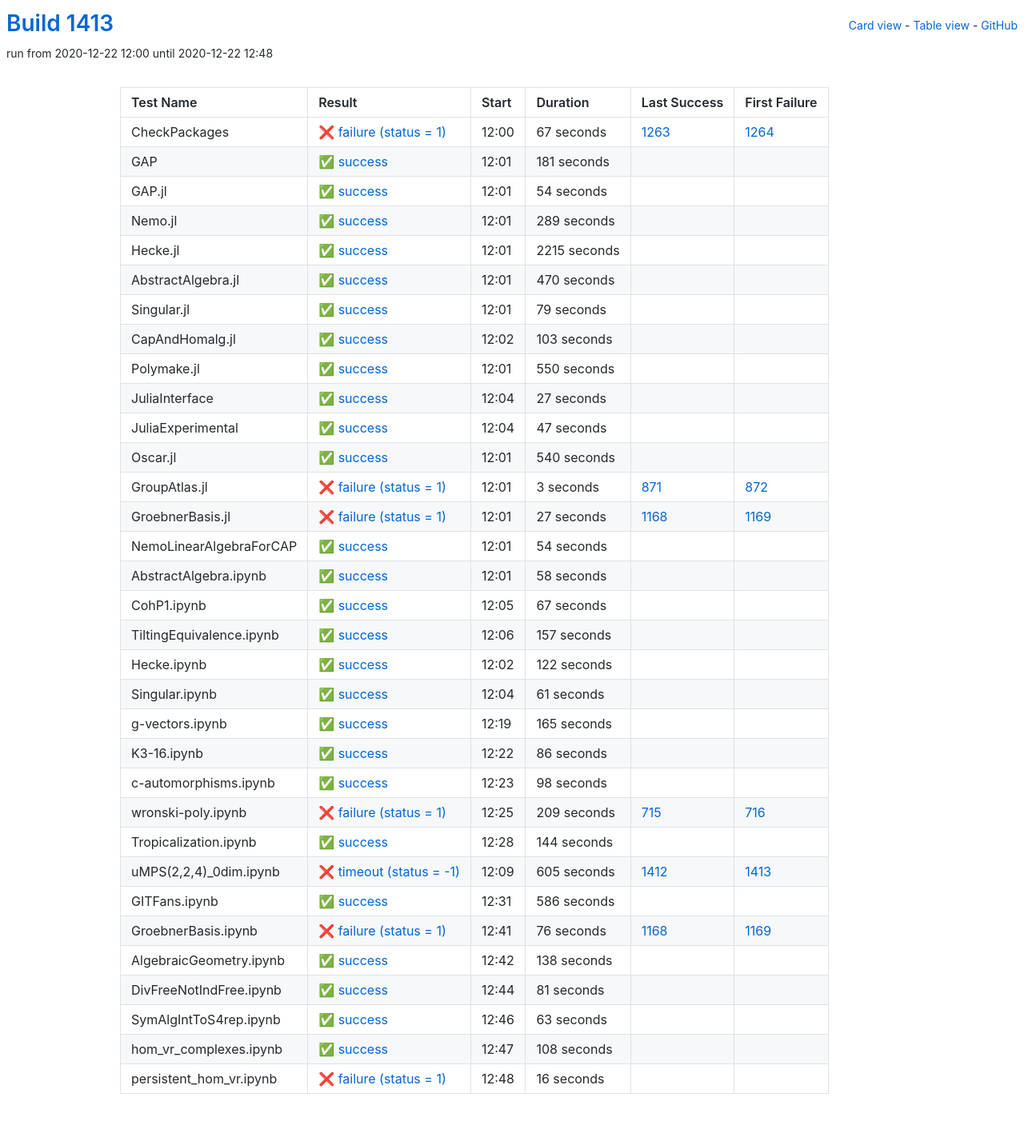
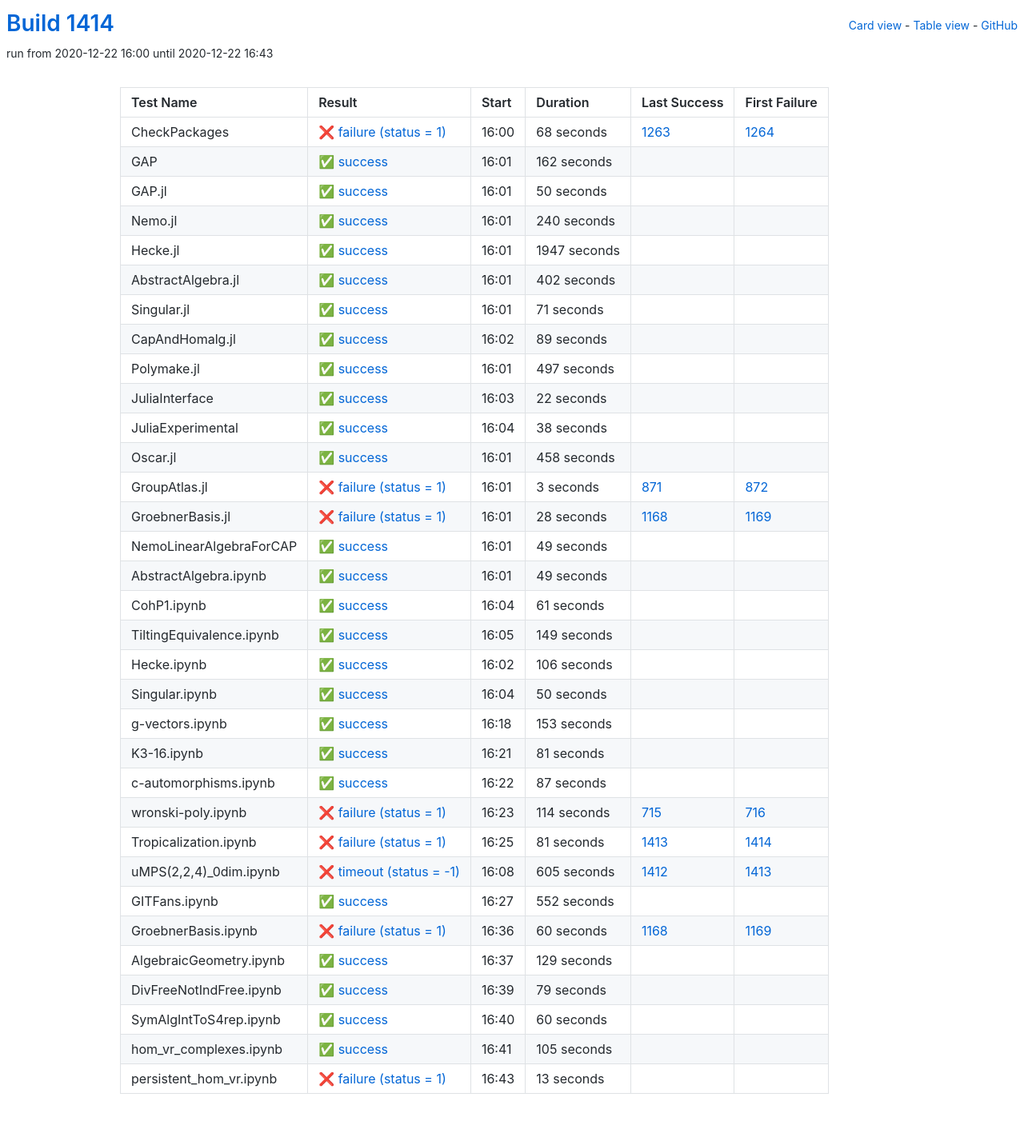
Before and after one commit to oscar-system/oscar-ci-status-stable, a Jekyll site: the page built from table.html, in a window 1280 px wide. Shown: the whole page at 80% size. Built offline with Jekyll 4.4.1, drawn with Linux system fonts in a browser that asks for light colours.

Commit message:
Build #1414

```diff
--- a/_data/ci.yml
+++ b/_data/ci.yml
@@ -1,6 +1,6 @@
 ---
-build: 1413
-build_url: https://oscarci.mathematik.uni-kl.de/job/oscar-stable/1413/
+build: 1414
+build_url: https://oscarci.mathematik.uni-kl.de/job/oscar-stable/1414/
 job: oscar-stable
 organization: oscar-system
 repo: oscar-ci-status-stable
@@ -8,152 +8,152 @@ repourl: https://github.com/oscar-system/oscar-ci-status-stable
 tests:
 - name: CheckPackages
   id: checkpackages
-  log: https://oscarci.mathematik.uni-kl.de/job/oscar-stable/1413/artifact/logs/build-1413/CheckPackages.log
-  start: 2020-12-22 12:00
+  log: https://oscarci.mathematik.uni-kl.de/job/oscar-stable/1414/artifact/logs/build-1414/CheckPackages.log
+  start: 2020-12-22 16:00
   success: false
   exitcode: 1
   status: failure
-  duration: 67
+  duration: 68
   last_success: 1263
   last_success_url: https://oscarci.mathematik.uni-kl.de/job/oscar-stable/1263/
   first_failure: 1264
   first_failure_url: https://oscarci.mathematik.uni-kl.de/job/oscar-stable/1264/
 - name: GAP
   id: gap
-  log: https://oscarci.mathematik.uni-kl.de/job/oscar-stable/1413/artifact/logs/build-1413/GAP.log
-  start: 2020-12-22 12:01
+  log: https://oscarci.mathematik.uni-kl.de/job/oscar-stable/1414/artifact/logs/build-1414/GAP.log
+  start: 2020-12-22 16:01
   success: true
   exitcode: 0
   status: success
-  duration: 181
+  duration: 162
   last_success: false
   last_success_url:
   first_failure: false
   first_failure_url:
 - name: GAP.jl
   id: gap-jl
-  log: https://oscarci.mathematik.uni-kl.de/job/oscar-stable/1413/artifact/logs/build-1413/GAP.jl.log
-  start: 2020-12-22 12:01
+  log: https://oscarci.mathematik.uni-kl.de/job/oscar-stable/1414/artifact/logs/build-1414/GAP.jl.log
+  start: 2020-12-22 16:01
   success: true
   exitcode: 0
   status: success
-  duration: 54
+  duration: 50
   last_success: false
   last_success_url:
   first_failure: false
   first_failure_url:
 - name: Nemo.jl
   id: nemo-jl
-  log: https://oscarci.mathematik.uni-kl.de/job/oscar-stable/1413/artifact/logs/build-1413/Nemo.jl.log
-  start: 2020-12-22 12:01
+  log: https://oscarci.mathematik.uni-kl.de/job/oscar-stable/1414/artifact/logs/build-1414/Nemo.jl.log
+  start: 2020-12-22 16:01
   success: true
   exitcode: 0
   status: success
-  duration: 289
+  duration: 240
   last_success: false
   last_success_url:
   first_failure: false
   first_failure_url:
 - name: Hecke.jl
   id: hecke-jl
-  log: https://oscarci.mathematik.uni-kl.de/job/oscar-stable/1413/artifact/logs/build-1413/Hecke.jl.log
-  start: 2020-12-22 12:01
+  log: https://oscarci.mathematik.uni-kl.de/job/oscar-stable/1414/artifact/logs/build-1414/Hecke.jl.log
+  start: 2020-12-22 16:01
   success: true
   exitcode: 0
   status: success
-  duration: 2215
+  duration: 1947
   last_success: false
   last_success_url:
   first_failure: false
   first_failure_url:
 - name: AbstractAlgebra.jl
   id: abstractalgebra-jl
-  log: https://oscarci.mathematik.uni-kl.de/job/oscar-stable/1413/artifact/logs/build-1413/AbstractAlgebra.jl.log
-  start: 2020-12-22 12:01
+  log: https://oscarci.mathematik.uni-kl.de/job/oscar-stable/1414/artifact/logs/build-1414/AbstractAlgebra.jl.log
+  start: 2020-12-22 16:01
   success: true
   exitcode: 0
   status: success
-  duration: 470
+  duration: 402
   last_success: false
   last_success_url:
   first_failure: false
   first_failure_url:
 - name: Singular.jl
   id: singular-jl
-  log: https://oscarci.mathematik.uni-kl.de/job/oscar-stable/1413/artifact/logs/build-1413/Singular.jl.log
-  start: 2020-12-22 12:01
+  log: https://oscarci.mathematik.uni-kl.de/job/oscar-stable/1414/artifact/logs/build-1414/Singular.jl.log
+  start: 2020-12-22 16:01
   success: true
   exitcode: 0
   status: success
-  duration: 79
+  duration: 71
   last_success: false
   last_success_url:
   first_failure: false
   first_failure_url:
 - name: CapAndHomalg.jl
   id: capandhomalg-jl
-  log: https://oscarci.mathematik.uni-kl.de/job/oscar-stable/1413/artifact/logs/build-1413/CapAndHomalg.jl.log
-  start: 2020-12-22 12:02
+  log: https://oscarci.mathematik.uni-kl.de/job/oscar-stable/1414/artifact/logs/build-1414/CapAndHomalg.jl.log
+  start: 2020-12-22 16:02
   success: true
   exitcode: 0
   status: success
-  duration: 103
+  duration: 89
   last_success: false
   last_success_url:
   first_failure: false
   first_failure_url:
 - name: Polymake.jl
   id: polymake-jl
-  log: https://oscarci.mathematik.uni-kl.de/job/oscar-stable/1413/artifact/logs/build-1413/Polymake.jl.log
-  start: 2020-12-22 12:01
+  log: https://oscarci.mathematik.uni-kl.de/job/oscar-stable/1414/artifact/logs/build-1414/Polymake.jl.log
+  start: 2020-12-22 16:01
   success: true
   exitcode: 0
   status: success
-  duration: 550
+  duration: 497
   last_success: false
   last_success_url:
   first_failure: false
   first_failure_url:
 - name: JuliaInterface
   id: juliainterface
-  log: https://oscarci.mathematik.uni-kl.de/job/oscar-stable/1413/artifact/logs/build-1413/JuliaInterface.log
-  start: 2020-12-22 12:04
+  log: https://oscarci.mathematik.uni-kl.de/job/oscar-stable/1414/artifact/logs/build-1414/JuliaInterface.log
+  start: 2020-12-22 16:03
   success: true
   exitcode: 0
   status: success
-  duration: 27
+  duration: 22
   last_success: false
   last_success_url:
   first_failure: false
   first_failure_url:
 - name: JuliaExperimental
   id: juliaexperimental
-  log: https://oscarci.mathematik.uni-kl.de/job/oscar-stable/1413/artifact/logs/build-1413/JuliaExperimental.log
-  start: 2020-12-22 12:04
+  log: https://oscarci.mathematik.uni-kl.de/job/oscar-stable/1414/artifact/logs/build-1414/JuliaExperimental.log
+  start: 2020-12-22 16:04
   success: true
   exitcode: 0
   status: success
-  duration: 47
+  duration: 38
   last_success: false
   last_success_url:
   first_failure: false
   first_failure_url:
 - name: Oscar.jl
   id: oscar-jl
-  log: https://oscarci.mathematik.uni-kl.de/job/oscar-stable/1413/artifact/logs/build-1413/Oscar.jl.log
-  start: 2020-12-22 12:01
+  log: https://oscarci.mathematik.uni-kl.de/job/oscar-stable/1414/artifact/logs/build-1414/Oscar.jl.log
+  start: 2020-12-22 16:01
   success: true
   exitcode: 0
   status: success
-  duration: 540
+  duration: 458
   last_success: false
   last_success_url:
   first_failure: false
   first_failure_url:
 - name: GroupAtlas.jl
   id: groupatlas-jl
-  log: https://oscarci.mathematik.uni-kl.de/job/oscar-stable/1413/artifact/logs/build-1413/GroupAtlas.jl.log
-  start: 2020-12-22 12:01
+  log: https://oscarci.mathematik.uni-kl.de/job/oscar-stable/1414/artifact/logs/build-1414/GroupAtlas.jl.log
+  start: 2020-12-22 16:01
   success: false
   exitcode: 1
   status: failure
@@ -164,80 +164,44 @@ tests:
   first_failure_url: https://oscarci.mathematik.uni-kl.de/job/oscar-stable/872/
 - name: GroebnerBasis.jl
   id: groebnerbasis-jl
-  log: https://oscarci.mathematik.uni-kl.de/job/oscar-stable/1413/artifact/logs/build-1413/GroebnerBasis.jl.log
-  start: 2020-12-22 12:01
+  log: https://oscarci.mathematik.uni-kl.de/job/oscar-stable/1414/artifact/logs/build-1414/GroebnerBasis.jl.log
+  start: 2020-12-22 16:01
   success: false
   exitcode: 1
   status: failure
-  duration: 27
+  duration: 28
   last_success: 1168
   last_success_url: https://oscarci.mathematik.uni-kl.de/job/oscar-stable/1168/
   first_failure: 1169
   first_failure_url: https://oscarci.mathematik.uni-kl.de/job/oscar-stable/1169/
 - name: NemoLinearAlgebraForCAP
   id: nemolinearalgebraforcap
-  log: https://oscarci.mathematik.uni-kl.de/job/oscar-stable/1413/artifact/logs/build-1413/NemoLinearAlgebraForCAP.log
-  start: 2020-12-22 12:01
+  log: https://oscarci.mathematik.uni-kl.de/job/oscar-stable/1414/artifact/logs/build-1414/NemoLinearAlgebraForCAP.log
+  start: 2020-12-22 16:01
   success: true
   exitcode: 0
   status: success
-  duration: 54
+  duration: 49
   last_success: false
   last_success_url:
   first_failure: false
   first_failure_url:
 - name: AbstractAlgebra.ipynb
   id: abstractalgebra-ipynb
-  log: https://oscarci.mathematik.uni-kl.de/job/oscar-stable/1413/artifact/logs/build-1413/AbstractAlgebra.ipynb.log
-  start: 2020-12-22 12:01
+  log: https://oscarci.mathematik.uni-kl.de/job/oscar-stable/1414/artifact/logs/build-1414/AbstractAlgebra.ipynb.log
+  start: 2020-12-22 16:01
   success: true
   exitcode: 0
   status: success
-  duration: 58
+  duration: 49
   last_success: false
   last_success_url:
   first_failure: false
   first_failure_url:
 - name: CohP1.ipynb
   id: cohp1-ipynb
-  log: https://oscarci.mathematik.uni-kl.de/job/oscar-stable/1413/artifact/logs/build-1413/CohP1.ipynb.log
-  start: 2020-12-22 12:05
-  success: true
-  exitcode: 0
-  status: success
-  duration: 67
-  last_success: false
-  last_success_url:
-  first_failure: false
-  first_failure_url:
-- name: TiltingEquivalence.ipynb
-  id: tiltingequivalence-ipynb
-  log: https://oscarci.mathematik.uni-kl.de/job/oscar-stable/1413/artifact/logs/build-1413/TiltingEquivalence.ipynb.log
-  start: 2020-12-22 12:06
-  success: true
-  exitcode: 0
-  status: success
-  duration: 157
-  last_success: false
-  last_success_url:
-  first_failure: false
-  first_failure_url:
-- name: Hecke.ipynb
-  id: hecke-ipynb
-  log: https://oscarci.mathematik.uni-kl.de/job/oscar-stable/1413/artifact/logs/build-1413/Hecke.ipynb.log
-  start: 2020-12-22 12:02
-  success: true
-  exitcode: 0
-  status: success
-  duration: 122
-  last_success: false
-  last_success_url:
-  first_failure: false
-  first_failure_url:
-- name: Singular.ipynb
-  id: singular-ipynb
-  log: https://oscarci.mathematik.uni-kl.de/job/oscar-stable/1413/artifact/logs/build-1413/Singular.ipynb.log
-  start: 2020-12-22 12:04
+  log: https://oscarci.mathematik.uni-kl.de/job/oscar-stable/1414/artifact/logs/build-1414/CohP1.ipynb.log
+  start: 2020-12-22 16:04
   success: true
   exitcode: 0
   status: success
@@ -246,70 +210,106 @@ tests:
   last_success_url:
   first_failure: false
   first_failure_url:
-- name: g-vectors.ipynb
-  id: g-vectors-ipynb
-  log: https://oscarci.mathematik.uni-kl.de/job/oscar-stable/1413/artifact/logs/build-1413/g-vectors.ipynb.log
-  start: 2020-12-22 12:19
+- name: TiltingEquivalence.ipynb
+  id: tiltingequivalence-ipynb
+  log: https://oscarci.mathematik.uni-kl.de/job/oscar-stable/1414/artifact/logs/build-1414/TiltingEquivalence.ipynb.log
+  start: 2020-12-22 16:05
   success: true
   exitcode: 0
   status: success
-  duration: 165
+  duration: 149
+  last_success: false
+  last_success_url:
+  first_failure: false
+  first_failure_url:
+- name: Hecke.ipynb
+  id: hecke-ipynb
+  log: https://oscarci.mathematik.uni-kl.de/job/oscar-stable/1414/artifact/logs/build-1414/Hecke.ipynb.log
+  start: 2020-12-22 16:02
+  success: true
+  exitcode: 0
+  status: success
+  duration: 106
+  last_success: false
+  last_success_url:
+  first_failure: false
+  first_failure_url:
+- name: Singular.ipynb
+  id: singular-ipynb
+  log: https://oscarci.mathematik.uni-kl.de/job/oscar-stable/1414/artifact/logs/build-1414/Singular.ipynb.log
+  start: 2020-12-22 16:04
+  success: true
+  exitcode: 0
+  status: success
+  duration: 50
+  last_success: false
+  last_success_url:
+  first_failure: false
+  first_failure_url:
+- name: g-vectors.ipynb
+  id: g-vectors-ipynb
+  log: https://oscarci.mathematik.uni-kl.de/job/oscar-stable/1414/artifact/logs/build-1414/g-vectors.ipynb.log
+  start: 2020-12-22 16:18
+  success: true
+  exitcode: 0
+  status: success
+  duration: 153
   last_success: false
   last_success_url:
   first_failure: false
   first_failure_url:
 - name: K3-16.ipynb
   id: k3-16-ipynb
-  log: https://oscarci.mathematik.uni-kl.de/job/oscar-stable/1413/artifact/logs/build-1413/K3-16.ipynb.log
-  start: 2020-12-22 12:22
+  log: https://oscarci.mathematik.uni-kl.de/job/oscar-stable/1414/artifact/logs/build-1414/K3-16.ipynb.log
+  start: 2020-12-22 16:21
   success: true
   exitcode: 0
   status: success
-  duration: 86
+  duration: 81
   last_success: false
   last_success_url:
   first_failure: false
   first_failure_url:
 - name: c-automorphisms.ipynb
   id: c-automorphisms-ipynb
-  log: https://oscarci.mathematik.uni-kl.de/job/oscar-stable/1413/artifact/logs/build-1413/c-automorphisms.ipynb.log
-  start: 2020-12-22 12:23
+  log: https://oscarci.mathematik.uni-kl.de/job/oscar-stable/1414/artifact/logs/build-1414/c-automorphisms.ipynb.log
+  start: 2020-12-22 16:22
   success: true
   exitcode: 0
   status: success
-  duration: 98
+  duration: 87
   last_success: false
   last_success_url:
   first_failure: false
   first_failure_url:
 - name: wronski-poly.ipynb
   id: wronski-poly-ipynb
-  log: https://oscarci.mathematik.uni-kl.de/job/oscar-stable/1413/artifact/logs/build-1413/wronski-poly.ipynb.log
-  start: 2020-12-22 12:25
+  log: https://oscarci.mathematik.uni-kl.de/job/oscar-stable/1414/artifact/logs/build-1414/wronski-poly.ipynb.log
+  start: 2020-12-22 16:23
   success: false
   exitcode: 1
   status: failure
-  duration: 209
+  duration: 114
   last_success: 715
   last_success_url: https://oscarci.mathematik.uni-kl.de/job/oscar-stable/715/
   first_failure: 716
   first_failure_url: https://oscarci.mathematik.uni-kl.de/job/oscar-stable/716/
 - name: Tropicalization.ipynb
   id: tropicalization-ipynb
-  log: https://oscarci.mathematik.uni-kl.de/job/oscar-stable/1413/artifact/logs/build-1413/Tropicalization.ipynb.log
-  start: 2020-12-22 12:28
-  success: true
-  exitcode: 0
-  status: success
-  duration: 144
-  last_success: false
-  last_success_url:
-  first_failure: false
-  first_failure_url:
+  log: https://oscarci.mathematik.uni-kl.de/job/oscar-stable/1414/artifact/logs/build-1414/Tropicalization.ipynb.log
+  start: 2020-12-22 16:25
+  success: false
+  exitcode: 1
+  status: failure
+  duration: 81
+  last_success: 1413
+  last_success_url: https://oscarci.mathematik.uni-kl.de/job/oscar-stable/1413/
+  first_failure: 1414
+  first_failure_url: https://oscarci.mathematik.uni-kl.de/job/oscar-stable/1414/
 - name: uMPS(2,2,4)_0dim.ipynb
   id: umps-2-2-4-0dim-ipynb
-  log: https://oscarci.mathematik.uni-kl.de/job/oscar-stable/1413/artifact/logs/build-1413/uMPS-2-2-4-_0dim.ipynb.log
-  start: 2020-12-22 12:09
+  log: https://oscarci.mathematik.uni-kl.de/job/oscar-stable/1414/artifact/logs/build-1414/uMPS-2-2-4-_0dim.ipynb.log
+  start: 2020-12-22 16:08
   success: false
   exitcode: -1
   status: timeout
@@ -320,84 +320,84 @@ tests:
   first_failure_url: https://oscarci.mathematik.uni-kl.de/job/oscar-stable/1413/
 - name: GITFans.ipynb
   id: gitfans-ipynb
-  log: https://oscarci.mathematik.uni-kl.de/job/oscar-stable/1413/artifact/logs/build-1413/GITFans.ipynb.log
-  start: 2020-12-22 12:31
+  log: https://oscarci.mathematik.uni-kl.de/job/oscar-stable/1414/artifact/logs/build-1414/GITFans.ipynb.log
+  start: 2020-12-22 16:27
   success: true
   exitcode: 0
   status: success
-  duration: 586
+  duration: 552
   last_success: false
   last_success_url:
   first_failure: false
   first_failure_url:
 - name: GroebnerBasis.ipynb
   id: groebnerbasis-ipynb
-  log: https://oscarci.mathematik.uni-kl.de/job/oscar-stable/1413/artifact/logs/build-1413/GroebnerBasis.ipynb.log
-  start: 2020-12-22 12:41
+  log: https://oscarci.mathematik.uni-kl.de/job/oscar-stable/1414/artifact/logs/build-1414/GroebnerBasis.ipynb.log
+  start: 2020-12-22 16:36
   success: false
   exitcode: 1
   status: failure
-  duration: 76
+  duration: 60
   last_success: 1168
   last_success_url: https://oscarci.mathematik.uni-kl.de/job/oscar-stable/1168/
   first_failure: 1169
   first_failure_url: https://oscarci.mathematik.uni-kl.de/job/oscar-stable/1169/
 - name: AlgebraicGeometry.ipynb
   id: algebraicgeometry-ipynb
-  log: https://oscarci.mathematik.uni-kl.de/job/oscar-stable/1413/artifact/logs/build-1413/AlgebraicGeometry.ipynb.log
-  start: 2020-12-22 12:42
+  log: https://oscarci.mathematik.uni-kl.de/job/oscar-stable/1414/artifact/logs/build-1414/AlgebraicGeometry.ipynb.log
+  start: 2020-12-22 16:37
   success: true
   exitcode: 0
   status: success
-  duration: 138
+  duration: 129
   last_success: false
   last_success_url:
   first_failure: false
   first_failure_url:
 - name: DivFreeNotIndFree.ipynb
   id: divfreenotindfree-ipynb
-  log: https://oscarci.mathematik.uni-kl.de/job/oscar-stable/1413/artifact/logs/build-1413/DivFreeNotIndFree.ipynb.log
-  start: 2020-12-22 12:44
+  log: https://oscarci.mathematik.uni-kl.de/job/oscar-stable/1414/artifact/logs/build-1414/DivFreeNotIndFree.ipynb.log
+  start: 2020-12-22 16:39
   success: true
   exitcode: 0
   status: success
-  duration: 81
+  duration: 79
   last_success: false
   last_success_url:
   first_failure: false
   first_failure_url:
 - name: SymAlgIntToS4rep.ipynb
   id: symalginttos4rep-ipynb
-  log: https://oscarci.mathematik.uni-kl.de/job/oscar-stable/1413/artifact/logs/build-1413/SymAlgIntToS4rep.ipynb.log
-  start: 2020-12-22 12:46
+  log: https://oscarci.mathematik.uni-kl.de/job/oscar-stable/1414/artifact/logs/build-1414/SymAlgIntToS4rep.ipynb.log
+  start: 2020-12-22 16:40
   success: true
   exitcode: 0
   status: success
-  duration: 63
+  duration: 60
   last_success: false
   last_success_url:
   first_failure: false
   first_failure_url:
 - name: hom_vr_complexes.ipynb
   id: hom-vr-complexes-ipynb
-  log: https://oscarci.mathematik.uni-kl.de/job/oscar-stable/1413/artifact/logs/build-1413/hom_vr_complexes.ipynb.log
-  start: 2020-12-22 12:47
+  log: https://oscarci.mathematik.uni-kl.de/job/oscar-stable/1414/artifact/logs/build-1414/hom_vr_complexes.ipynb.log
+  start: 2020-12-22 16:41
   success: true
   exitcode: 0
   status: success
-  duration: 108
+  duration: 105
   last_success: false
   last_success_url:
   first_failure: false
   first_failure_url:
 - name: persistent_hom_vr.ipynb
   id: persistent-hom-vr-ipynb
-  log: https://oscarci.mathematik.uni-kl.de/job/oscar-stable/1413/artifact/logs/build-1413/persistent_hom_vr.ipynb.log
-  start: 2020-12-22 12:48
+  log: https://oscarci.mathematik.uni-kl.de/job/oscar-stable/1414/artifact/logs/build-1414/persistent_hom_vr.ipynb.log
+  start: 2020-12-22 16:43
   success: false
   exitcode: 1
   status: failure
-  duration: 16
+  duration: 13
   last_success: false
   last_success_url:
   first_failure: false
```
Also changed, not shown: README.md.
